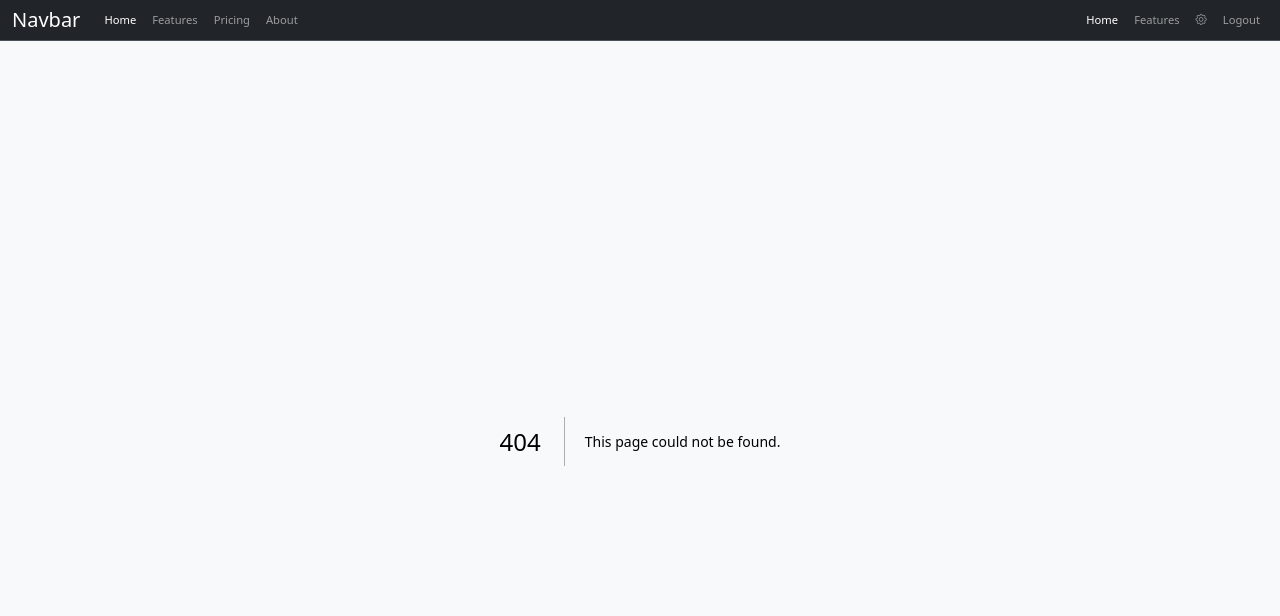
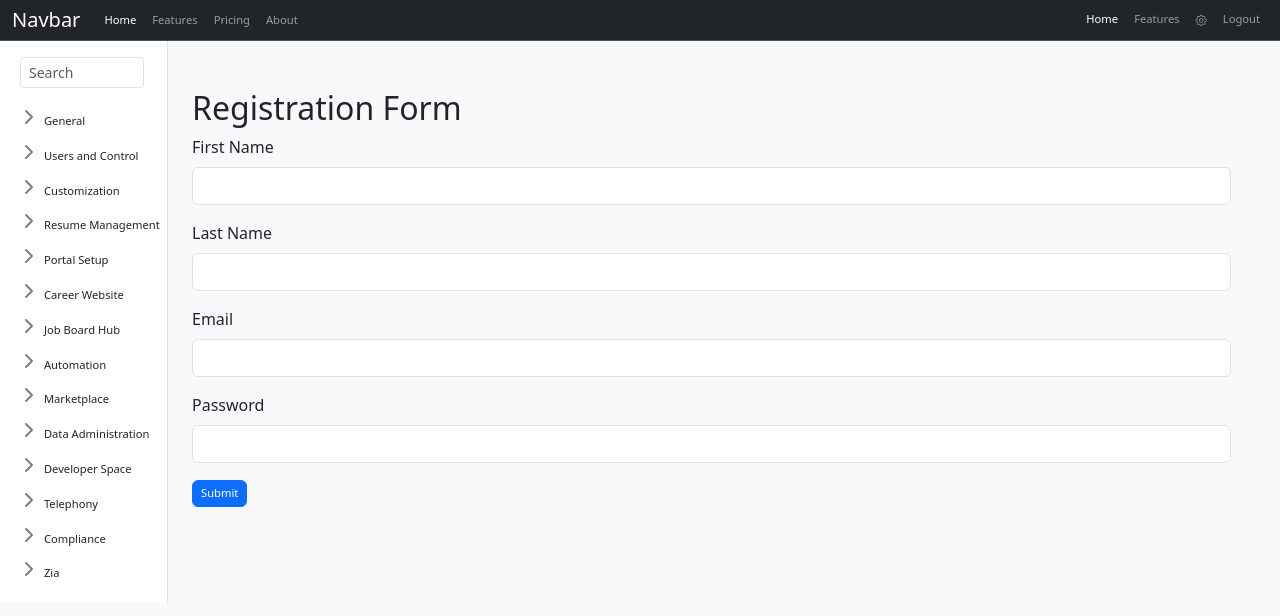
Before and after one commit to rohitsunilsharma2000/recruitment, a Next.js app: page /users-control/registration-single-state-object in a window 1280 px wide. Before the commit this address had no page. Shown: the top 616 px of the page. Built offline with nearby package versions, Linux system fonts and the light colour scheme.

Commit message:
registration for validation

```diff
--- /dev/null
+++ b/app/users-control/registration-single-state-object/page.js
@@ -0,0 +1,229 @@
+"use client";
+import React, { useState } from "react";
+
+const RegistrationForm = () => {
+
+  const [formData, setFormData] = useState({
+    firstName: '',
+    lastName: '',
+    email: '',
+    password: '',
+  });
+
+  const [formErrors, setFormErrors] = useState({
+    firstName: '',
+    lastName: '',
+    email: '',
+    password: '',
+  });
+
+  const [isSubmitted, setIsSubmitted] = useState(false);
+
+
+
+  const handleChange = (e) => {
+    const { name, value } = e.target;
+    setFormData({
+      ...formData,
+      [name]: value,
+    });
+  };
+
+
+  const validateForm = () => {
+    const errors = {};
+
+    // Validate First Name
+    if (!formData.firstName) {
+      errors.firstName = 'First name is required';
+    }
+
+    // Validate Last Name
+    if (!formData.lastName) {
+      errors.lastName = 'Last name is required';
+    }
+
+    // Validate Email
+    if (!formData.email) {
+      errors.email = 'Email is required';
+    } else if (!/\S+@\S+\.\S+/.test(formData.email)) {
+      errors.email = 'Email is invalid';
+    }
+
+    // Validate Password
+    if (!formData.password) {
+      errors.password = 'Password is required';
+    }
+
+    setFormErrors(errors);
+    return Object.keys(errors).length === 0; // Returns true if no errors, false otherwise
+  };
+
+
+  const handleSubmit = (e) => {
+    e.preventDefault(); // Prevent the default form submission
+
+    setIsSubmitted(true); // Mark that form is submitted to show success messages
+
+    // Validate form data
+    if (validateForm()) {
+      // If form is valid, show success message or proceed with actual submission (e.g., API call)
+      alert('Form Submitted Successfully');
+      // Reset form if desired
+      setFormData({
+        firstName: '',
+        lastName: '',
+        email: '',
+        password: '',
+      });
+    }
+  };
+
+  return (
+    <div className="container mt-5">
+      <h2>Registration Form</h2>
+      <form onSubmit={handleSubmit}>
+        <div className="mb-3">
+          <label className="form-label">First Name</label>
+          <input
+            type="text"
+            className={`form-control ${formErrors.firstName ? "is-invalid" : isSubmitted && "is-valid"
+              }`}
+            name="firstName"
+            id="firstName"
+            value={formData.firstName}
+            onChange={handleChange}
+            aria-describedby="firstNameFeedback"
+          />
+
+          {
+            formErrors.firstName && (
+              <div id="firstNameFeedback" className="invalid-feedback">
+                {formErrors.firstName}
+              </div>
+            )
+          }
+
+          {
+            !formErrors.firstName && isSubmitted && (
+              <div id="firstNameFeedback" className="valid-feedback">
+                Looks good!
+              </div>
+            )
+          }
+
+        </div>
+        <div className="mb-3">
+          <label className="form-label">Last Name</label>
+
+          <input
+            type="text"
+            className={`form-control ${formErrors.lastName ? "is-invalid" : isSubmitted && "is-valid"
+              }`}
+            name="lastName"
+            id="lastName"
+            value={formData.lastName}
+            onChange={handleChange}
+            aria-describedby="lastNameFeedback"
+          />
+
+          {
+            formErrors.lastName && (
+              <div id="lastNameFeedback" className="invalid-feedback">
+                {formErrors.lastName}
+              </div>
+            )
+          }
+
+          {
+            !formErrors.lastName && isSubmitted && (
+              <div id="lastNameFeedback" className="valid-feedback">
+                Looks good!
+              </div>
+            )
+          }
+
+
+
+
+        </div>
+        <div className="mb-3">
+          <label className="form-label">Email</label>
+          {
+            formErrors.lastName && (
+              <div id="lastNameFeedback" className="invalid-feedback">
+                {formErrors.lastName}
+              </div>
+            )
+
+          }
+          {
+            !formErrors.lastName && isSubmitted && (
+              <div id="lastNameFeedback" className="valid-feedback">
+                Looks good!
+              </div>
+            )
+          }
+          <input
+            type="email"
+            className={`form-control ${formErrors.email ? "is-invalid" : isSubmitted && "is-valid"
+              }`}
+            name="email"
+            id="email"
+            value={formData.email}
+            onChange={handleChange}
+            aria-describedby="emailFeedback"
+          />
+          {
+            formErrors.email && (
+              <div id="emailFeedback" className="invalid-feedback">
+                {formErrors.email}
+              </div>
+            )
+          }
+          {
+            !formErrors.email && isSubmitted && (
+              <div id="emailFeedback" className="valid-feedback">
+                Looks good!
+              </div>
+            )
+          }
+        </div>
+        <div className="mb-3">
+          <label className="form-label">Password</label>
+          <input
+            type="password"
+            className={`form-control ${formErrors.password ? "is-invalid" : isSubmitted && "is-valid"
+              }`}
+            name="password"
+            id="password"
+            value={formData.password}
+            onChange={handleChange}
+            aria-describedby="passwordFeedback"
+          />
+          {
+            formErrors.password && (
+              <div id="passwordFeedback" className="invalid-feedback">
+                {formErrors.password}
+              </div>
+            )
+          }
+
+          {
+            !formErrors.password && isSubmitted && (
+              <div id="passwordFeedback" className="valid-feedback">
+                Looks good!
+              </div>
+            )
+          }
+        </div>
+
+        <button type="submit" className="btn btn-primary" onClick={handleSubmit}>
+          Submit
+        </button>
+      </form>
+    </div>
+  );
+};
+
+export default RegistrationForm;
```
Also changed, not shown: app/users-control/registration/page.js (added, +74 -0 lines).
